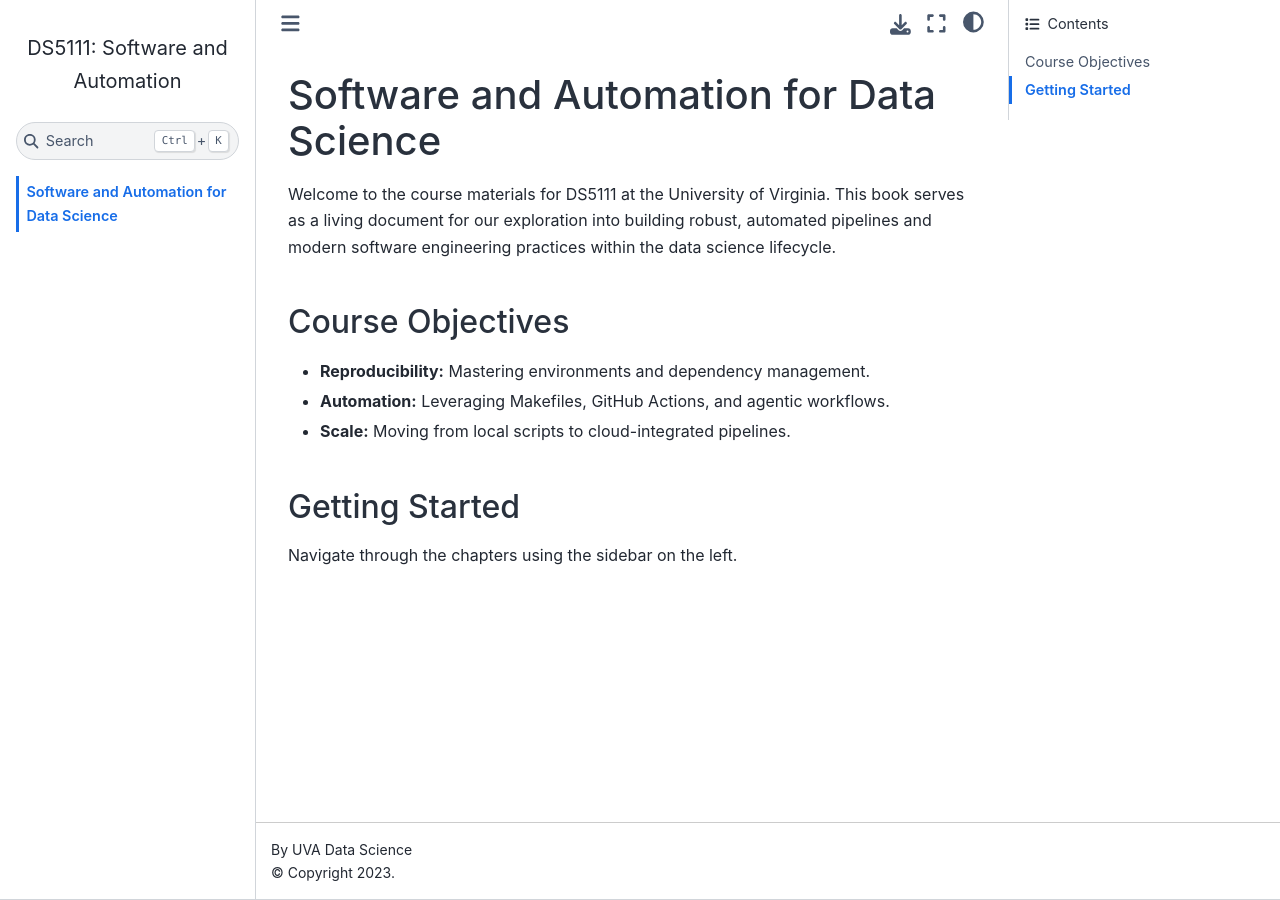
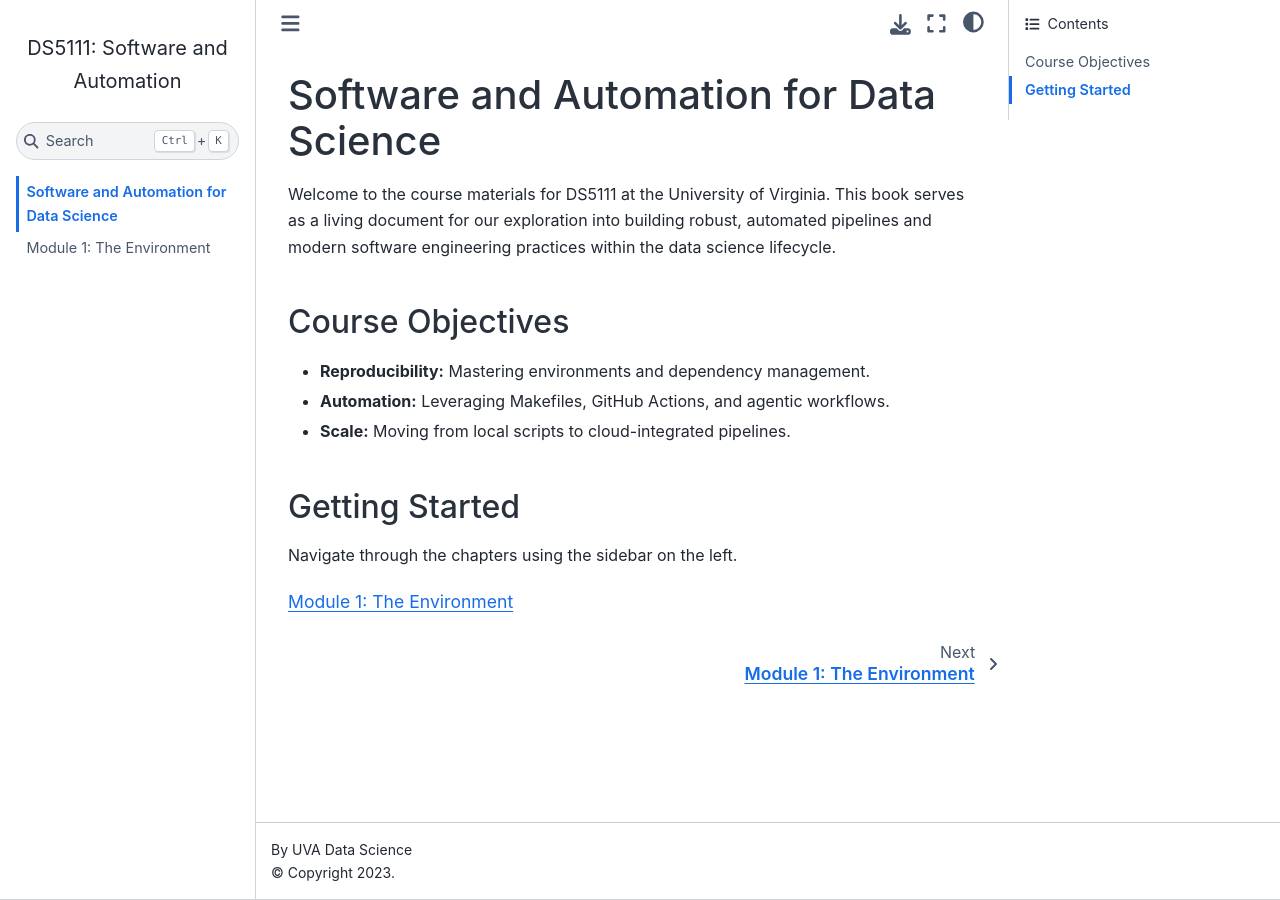
Before and after one commit to Niarfe/software_and_automation_for_ds, a Jupyter Book: the page built from docs/index.md, in a window 1280 px wide. Built offline with Jupyter Book 1.0.4 settings and Sphinx 7.4.7 and the Sphinx Book theme 1.1.4, drawn with Linux system fonts in a browser that asks for light colours.

Commit message:
Infrastructure locked and first placeholder added

```diff
--- a/docs/_toc.yml
+++ b/docs/_toc.yml
@@ -1,2 +1,4 @@
 format: jb-book
 root: index
+chapters:
+  - file: module_1
--- /dev/null
+++ b/docs/module_1.md
@@ -0,0 +1,7 @@
+# Module 1: The Environment
+
+This is a placeholder for the first module of DS5111.
+
+## Goals
+* Verify the sidebar navigation.
+* Confirm that Markdown renders correctly on GitHub Pages.
```
